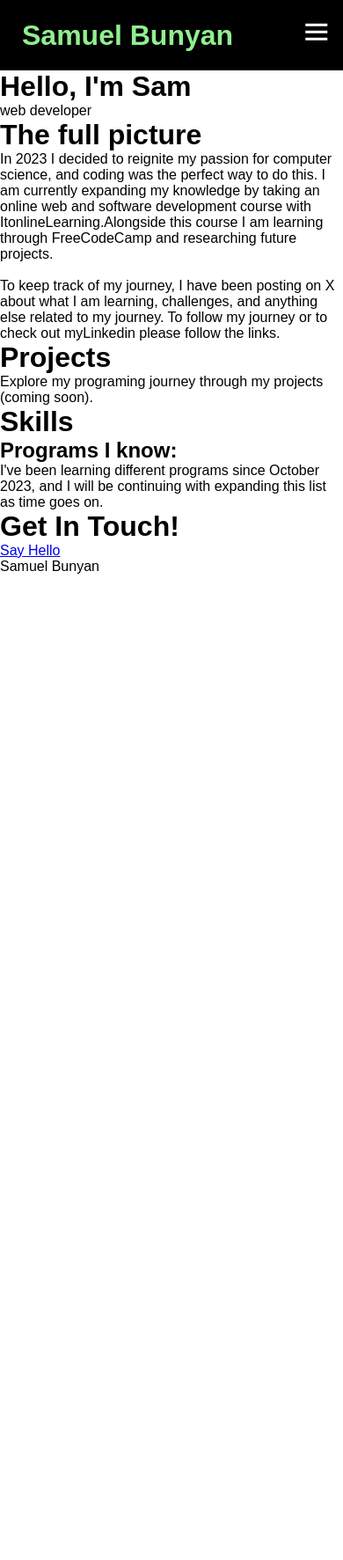
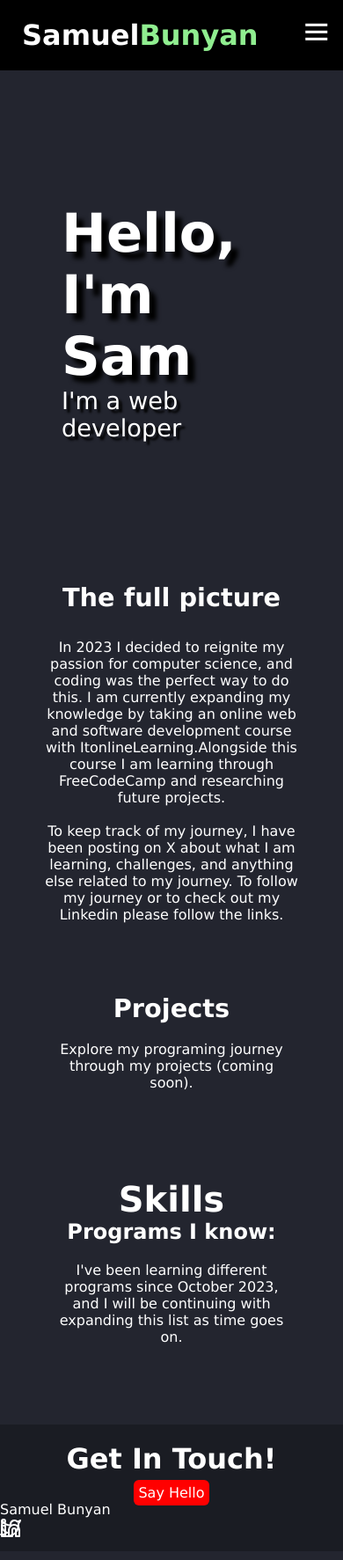
Before and after one commit to sambunyan/sambunyan.github.io, a plain HTML site: page index.html in a window 390 px wide. Shown: the whole page at 88% size. Before the commit the page ends 844 px from the top, so only its background shows below. Drawn offline with Linux system fonts and the light colour scheme.

Commit message:
new files added

```diff
--- a/css/styles.css
+++ b/css/styles.css
@@ -3,11 +3,14 @@
 	box-sizing: border-box;
 	margin: 0;
 	padding: 0;
-font-family: sans-serif;
+	font-family: Geneva, Verdana, sans-serif;
+	color: white;
 }
 
 body {
 	min-height: 100vh;
+	background-color: #23252f;
+	width: 100%;
 }
 
 /* NarBar */
@@ -47,6 +50,10 @@ cursor: pointer;
 	display: flex;
 	align-items: center;
 	text-decoration: none;
+	color: white;
+}
+
+.bunyan {
 	color: lightgreen;
 }
 
@@ -78,6 +85,7 @@ align-items: center;
 	padding: 0 1rem;
 	width: 100%;
 }
+
 .button {
 	display: flex;
 	justify-content: center;
@@ -89,16 +97,17 @@ width: 80%;
 	border: none;
 	outline: none;
 	border-radius: 4px;
-background: lightgreen;
+	background: red;
 	color: white;
 }
+
 .button:hover {
 	background: lightgreen;
 	transition: all 0.5s ease;
 }
 
 .nav_link:hover {
-color: gainsboro;
+	color: lightgreen;
 	transition: all 0.4s ease;
 }
 
@@ -112,6 +121,7 @@ width: 100%;
 		max-width: 1300px;
 		padding: 0;
 	}
+
 	.nav_ul {
 		display: grid;
 		grid-template-columns: auto;
@@ -125,6 +135,7 @@ height: 50vh;
 		z-index: -1;
 		background: black;
 	}
+
 	.nav_ul.active {
 		background: black;
 		top: 100%;
@@ -134,9 +145,11 @@ z-index: 99;
 		height: 50vh;
 		font-size: 1.6rem;
 	}
+
 	#me {
 		padding-left: 25px;
 	}
+
 	.navbar_toggle .bar {
 		width: 25px;
 		height: 3px;
@@ -146,6 +159,7 @@ display: block;
 		cursor: pointer;
 		background: white;
 	}
+
 	.nav_item {
 		width: 100%;
 	}
@@ -163,11 +177,13 @@ top: 20%;
 		right: 5%;
 		transform: translate(5%, 20%);
 	}
+
 	.nav_btn {
 		padding-bottom: 2rem;
 		background: black;
 		height: 1005;
 	}
+
 	.button {
 		display: flex;
 		justify-content: center;
@@ -177,13 +193,173 @@ height: 20%;
 		margin: 0;
 		background: red;
 	}
+
 	#mobile_nav.is-active .bar:nth-child(2) {
 		opacity: 0;
 	}
+
 	#mobile_nav.is-active .bar:nth-child(1) {
 		transform: translateY(8px) rotate(45deg);
 	}
+
 	#mobile_nav.is-active .bar:nth-child(3) {
 		transform: translateY(-8px) rotate(-45deg);
 	}
 }
+
+/*page heading*/
+#hello-wrapper {
+	text-align: left;
+	display: block;
+	width: 100%;
+	padding: 60px 70px;
+	margin: 90px auto;
+}
+
+#hello-wrapper h1 {
+	font-size: 4.8rem;
+	text-shadow: 8px 8px 5px black;
+}
+
+#hello-wrapper p {
+	font-size: 2.2rem;
+	text-shadow: 4px 4px 2.5px black;
+}
+
+@media screen and (max-width: 600px) {
+	#hello-wrapper h1 {
+		font-size: 3.8rem;
+	}
+
+	#hello-wrapper p {
+		font-size: 1.7rem;
+	}
+}
+
+/* about me */
+.about-me {
+	text-align: center;
+	margin: 10px auto;
+	padding: 10px 10px;
+}
+
+#about-h1 {
+	font-size: 2.5rem;
+}
+
+#about-p {
+	text-align: center;
+	justify-content: center;
+	display: inherit;
+	margin: 10px 0px 60px 0px;
+	padding: 10px 50px;
+}
+
+@media screen and (max-width: 600px) {
+	#about-h1 {
+		font-size: 1.8rem;
+	}
+
+}
+
+/* projects */
+
+.projects {
+	text-align: center;
+	justify-content: center;
+	display: block;
+	margin: 10px 0px 60px 0px;
+	padding: 10px 10px;
+}
+
+.projects-p {
+	display: inherit;
+	margin: 10px auto;
+	padding: 10px 50px;
+}
+
+#projects-h1 {
+	font-size: 2.5rem;
+}
+
+@media screen and (max-width: 600px) {
+	#projects-h1 {
+		font-size: 1.8rem;
+	}
+}
+
+#skills {
+	text-align: center;
+	justify-content: center;
+	display: block;
+	margin: 10px 0px 60px 0px;
+	padding: 10px 10px;
+}
+
+#skills-h1 {
+	font-size: 2.5rem;
+}
+
+#skills-p {
+	text-align: center;
+	justify-content: center;
+	display: inherit;
+	margin: 10px auto;
+	padding: 10px 50px;
+}
+
+#contact-me {
+	text-align: center;
+	justify-content: center;
+	background-color: #1A1C23;
+}
+
+#contact-h1 {
+	padding: 10px 0px;
+}
+
+#hello {
+	text-align: center;
+	justify-content: center;
+	display: center;
+	align-items: center;
+	text-decoration: none;
+	padding: 5px 5px 5px 5px;
+	height: 20%;
+	width: 20%;
+	border: black;
+	outline: none;
+	border-radius: 6px 6px 6px 6px;
+	background: red;
+}
+
+/*icons*/
+.iconsc{
+
+}
+
+
+footer {
+	background-color: #1A1C23;
+	margin: 10px auto;
+	padding: 10px 0px;
+}
+
+/*animations*/
+.animation {
+	opacity: 0;
+	filter: blur(4px);
+	transition: all 1s;
+
+}
+
+.show {
+	opacity: 1;
+	filter: blur(0);
+}
+
+@media(prefers-reduced-motion) {
+	.animation {
+		transition: none;
+	}
+}
--- a/index.html
+++ b/index.html
@@ -8,72 +8,73 @@
 	<meta name="keywords" content="software development">
 	<meta name="author" content="Samuel Bunyan">
 	<link href="css/styles.css" rel='stylesheet' type="text/css">
-     <script src="main.js">
-         >
-     </script>
+	<script defer src="main.js"></script>
 </head>
 
 <body>
 	<nav id="navbar">
 		<div class="navbar_container">
-             <h1 id="me"><a class="home" title="Home" href="#header">Samuel Bunyan</a></h1>
-             <div class="navbar_toggle" id="mobile_nav">
+			<h1 id="me"><a title="Home" class="home" href="#header">Samuel <span class="bunyan">Bunyan</span></a></h1>
+			<div id="mobile_nav" class="navbar_toggle">
 				<span class="bar"></span>
 				<span class="bar"></span>
 				<span class="bar"></span>
 			</div>
 			<ul class="nav_ul">
 				<li class="nav_item"><a class="nav_link" href="#about-me">About me</a></li>
-                 <li class="nav_item"><a class="nav_link" href="#projects">Projects</a></li>
-                 <li class="nav_item"><a class="nav_link" href="#skills_div">Skills</a></li>
+				<li class="nav_item"><a class="nav_link" href=".projects">Projects</a></li>
+				<li class="nav_item"><a class="nav_link" href="#skills">Skills</a></li>
 				<li class="nav_btn"><a class="button" href="#contact-me">Say Hello!</a></li>
 			</ul>
 		</div>
 	</nav>
-     <script type="text/javascript">
-         const menu = document.querySelector("#mobile_nav")
-         const menuLink = document.querySelector('.nav_ul')
-
-         menu.addEventListener('click', function() {
-             menu.classList.toggle('is-active');
-             menuLink.classList.toggle('active');
-         });
-     </script>
-     <div id="intro">
-         <h1 id="wellcome">Hello, I'm Sam</h1>
-         <p id="description">web developer</p>
+	<div class="animation">
+		<div id="hello-wrapper">
+			<h1>Hello,<br /> I'm Sam</h1>
+			<p>I'm a web developer</p>
+		</div>
+	</div>
+	</svg>
+	<div class="animation">
+		<div class="about-me">
+			<h1 id="about-h1">The full picture</h1>
 		</div>
 
-     <div class="tilt">
-         <h1 id="abouth1">The full picture</h1>
+		<div id="about-p">
+			<p class="about">In 2023 I decided to reignite my passion for computer science, and coding was the perfect way to do this. I am currently expanding my knowledge by taking an online web and software development course with <span class="bold">ItonlineLearning</span>.Alongside this course I am learning through <span class="bold">FreeCodeCamp</span> and researching future projects.</p><br>
+			<p class="about">To keep track of my journey, I have been posting on <span class="bold">X</span> about what I am learning, challenges, and anything else related to my journey. To follow my journey or to check out my<span class="bold"> Linkedin</span> please follow the links.</p>
 		</div>
+	</div>
+	<div class="animation">
+		<div class="projects">
+			<h1 id="projects-h1">Projects</h1>
 
-     <div id="about-me">
-         <p class="about">In 2023 I decided to reignite my passion for computer science, and coding was the perfect way to do this. I am currently expanding my knowledge by taking an online web and software development course with <span class="bold">ItonlineLearning</span>.Alongside this course I am learning through <span class="bold">FreeCodeCamp</span> and researching future projects.</p><br>
-         <p class="about">To keep track of my journey, I have been posting on <span class="bold">X</span> about what I am learning, challenges, and anything else related to my journey. To follow my journey or to check out my<span class="bold">Linkedin</span> please follow the links.</p>
+			<p class="projects-p">Explore my programing journey through my projects (coming soon).</p>
 		</div>
-
-
-     <h1 id="projects">Projects</h1>
-
-     <p class="pro_text">Explore my programing journey through my projects (coming soon).</p>
-
-     <div id="skills-div">
-         <h1 id="skills">Skills</h1>
 	</div>
-     <h2 id="programh2">Programs I know:</h2>
-     <p id="program">I've been learning different programs since October 2023, and I will be continuing with expanding this list as time goes on.</p>
-
-
-     <div id="contact-div">
-         <h1 id="contact-me">Get In Touch!</h1>
+	<div class="animation">
+		<div id="skills">
+			<h1 id="skills-h1">Skills</h1>
+			<h2 id="skills-h2">Programs I know:</h2>
+			<p id="skills-p">I've been learning different programs since October 2023, and I will be continuing with expanding this list as time goes on.</p>
 		</div>
-     <div id="parenthello">
-         <a id="hello" href="mailto:sam.p.bunyan@gmail.com">Say Hello</a>
 	</div>
 </body>
 <footer>
-     <p id="author">Samuel Bunyan</p>
+	<div id="contact-me">
+		<h1 id="contact-h1">Get In Touch!</h1>
+		<a id="hello" href="mailto:sam.p.bunyan@gmail.com">Say Hello</a>
+	</div>
+	<p class="author">Samuel Bunyan</p>
+<div class="icons">
+	<svg xmlns="http://www.w3.org/2000/svg" width="24" height="24" viewBox="0 0 24 24" fill="none" stroke="currentColor" stroke-width="2" stroke-linecap="round" stroke-linejoin="round" class="feather feather-twitter">
+		<path d="M23 3a10.9 10.9 0 0 1-3.14 1.53 4.48 4.48 0 0 0-7.86 3v1A10.66 10.66 0 0 1 3 4s-4 9 5 13a11.64 11.64 0 0 1-7 2c9 5 20 0 20-11.5a4.5 4.5 0 0 0-.08-.83A7.72 7.72 0 0 0 23 3z"></path>
+		<svg xmlns="http://www.w3.org/2000/svg" width="24" height="24" viewBox="0 0 24 24" fill="none" stroke="currentColor" stroke-width="2" stroke-linecap="round" stroke-linejoin="round" class="feather feather-linkedin">
+			<path d="M16 8a6 6 0 0 1 6 6v7h-4v-7a2 2 0 0 0-2-2 2 2 0 0 0-2 2v7h-4v-7a6 6 0 0 1 6-6z"></path>
+			<rect x="2" y="9" width="4" height="12"></rect>
+			<circle cx="4" cy="4" r="2"></circle>
+		</svg>
+</div>
 </footer>
 
 </html>
--- a/main.js
+++ b/main.js
@@ -0,0 +1,37 @@
+const menu = document.querySelector("#mobile_nav")
+const menuLink = document.querySelector('.nav_ul')
+
+ menu.addEventListener('click', function() {
+    menu.classList.toggle('is-active');
+    menuLink.classList.toggle('active');
+});
+
+document.addEventListener = ('click', (e) => {
+    if (menu.target.querySelector !== ".menu" &&
+        menuLink.target.querySelector !== ".menuLink") {
+        menu.classList.remove('is-active');
+        menuLink.classList.remove('active');
+    };
+});
+// animations
+const animate = document.querySelectorAll('.animation');
+
+const options = {
+root: null,
+rootMargin: '0px',
+threshold: 0.5
+};
+
+// Observer
+const observer = new IntersectionObserver(function(entries, options) {
+entries.forEach(entry => {
+  if (entry.isIntersecting) {
+    entry.target.classList.add('show');
+  }
+  else {
+    entry.target.classList.remove('show');
+  }
+});
+}, options);
+
+animate.forEach((el) => observer.observe(el));
```
Lines whose indentation alone changed are shown as unchanged.
